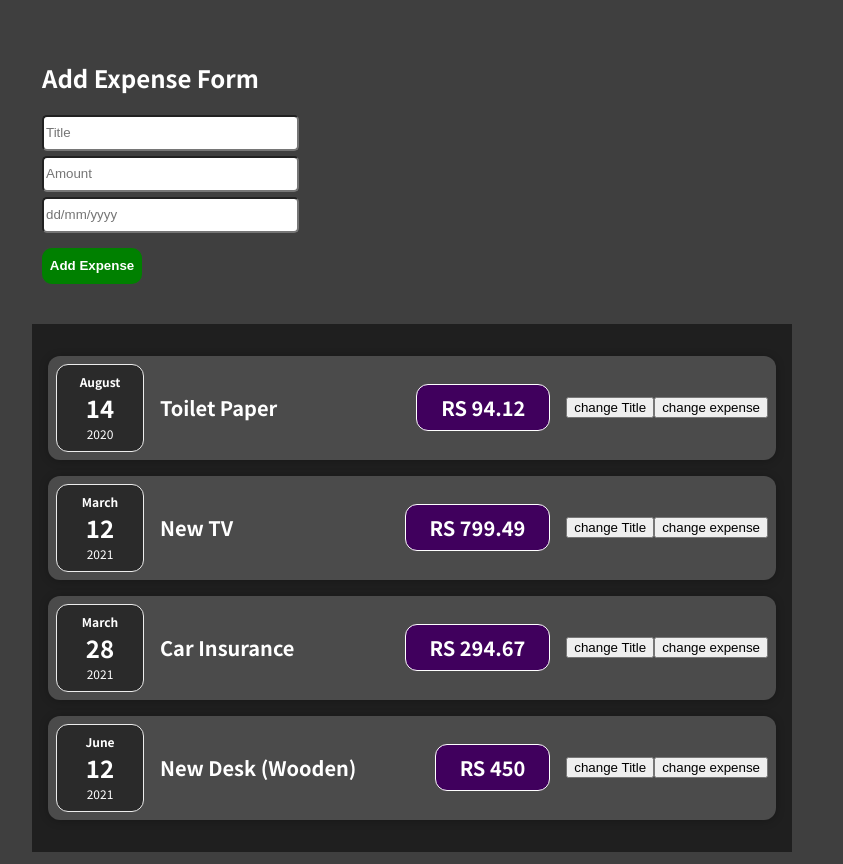
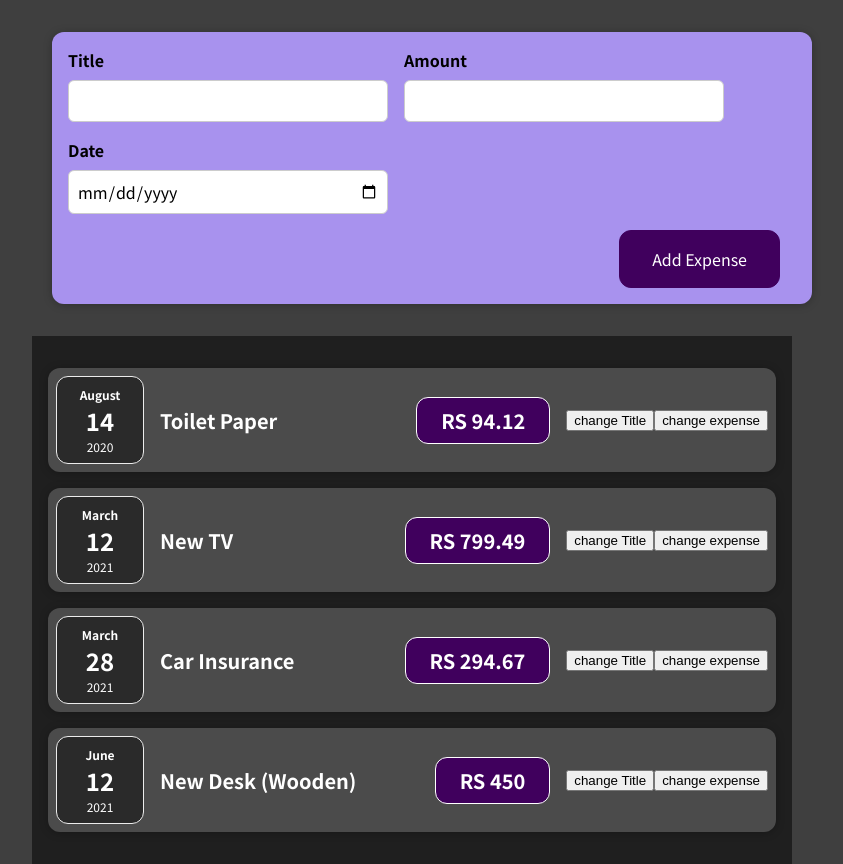
Before and after one commit to venkatesh780/sharp-react-project, a React (Create React App) app: page / in a window 1280 px wide. Shown: the whole page, without its empty margins (208-1051 px from the left). Built offline with nearby package versions, Linux system fonts and the light colour scheme.

Commit message:
created 3 state variables for title,amount and date in ExpenseForm component

```diff
--- a/src/App.js
+++ b/src/App.js
@@ -1,12 +1,12 @@
-import ExpenseForm from "./components/expenses/ExpenseForm";
 import Expenses from "./components/expenses/Expenses";
+import NewExpenseForm from "./components/expenses/NewExpenseForm";
 import { expenses } from "./utils/config";
 
 const App = () => {
   const locationOfExpenditure = "Food";
   return (
     <div>
-      <ExpenseForm />
+      <NewExpenseForm />
       <Expenses expenses={expenses} />
     </div>
   );
--- a/src/components/expenses/ExpenseForm.css
+++ b/src/components/expenses/ExpenseForm.css
@@ -1,26 +1,26 @@
-.expense-form-container {
+.new-expense__controls {
   display: flex;
-  flex-direction: column;
-  padding: 10px;
-  margin: 30px auto;
+  flex-wrap: wrap;
+  gap: 1rem;
+  margin-bottom: 1rem;
+  text-align: left;
 }
-input {
+
+.new-expense__control label {
+  font-weight: bold;
+  margin-bottom: 0.5rem;
   display: block;
-  margin-bottom: 5px;
-  height: 36px;
-  width: 33%;
-  border-radius: 5px;
 }
-.add-expense-btn {
-  width: 100px;
-  height: 36px;
-  background-color: green;
-  color: white;
-  font-weight: bold;
-  border: none;
-  border-radius: 10px;
-  margin-top: 10px;
+
+.new-expense__control input {
+  font: inherit;
+  padding: 0.5rem;
+  border-radius: 6px;
+  border: 1px solid #ccc;
+  width: 20rem;
+  max-width: 100%;
 }
-.expense-form-heading {
-  color: white;
+
+.new-expense__actions {
+  text-align: right;
 }
--- a/src/components/expenses/ExpenseForm.js
+++ b/src/components/expenses/ExpenseForm.js
@@ -1,22 +1,52 @@
+import { useState } from "react";
 import "./ExpenseForm.css";
-import { expenses } from "../../utils/config";
 
 const ExpenseForm = () => {
+  const [enteredTitle, setEnteredTitle] = useState();
+  const [enteredAmount, setEnteredAmount] = useState();
+  const [enteredDate, setEnteredDate] = useState();
+  const titleChangeHandler = (e) => {
+    setEnteredTitle(e.target.value);
+  };
+  const amountChangeHandler = (e) => {
+    setEnteredAmount(e.target.value);
+  };
+  const dateChangeHandler = (e) => {
+    setEnteredDate(e.target.value);
+  };
+  console.log(enteredTitle);
+  console.log(enteredAmount);
+  console.log(enteredDate);
   return (
-    <div className="expense-form-container">
-      <h2 className="expense-form-heading">Add Expense Form</h2>
-      <div>
-        <form
-          onChange={(e) => {
-            console.log(e.target.value);
-          }}>
-          <input type="text" id="expense-title" placeholder="Title" />
-          <input type="text" id="expense-amount" placeholder="Amount" />
-          <input type="text" id="expense-date" placeholder="dd/mm/yyyy" />
-        </form>
+    <form>
+      <div className="new-expense__controls">
+        <div className="new-expense__control">
+          <label>Title</label>
+          <input type="text" onChange={titleChangeHandler} />
+        </div>
+        <div className="new-expense__control">
+          <label>Amount</label>
+          <input
+            type="number"
+            min="0.01"
+            step="0.01"
+            onChange={amountChangeHandler}
+          />
+        </div>
+        <div className="new-expense__control">
+          <label>Date</label>
+          <input
+            type="date"
+            min="2019-01-01"
+            max="2022-12-31"
+            onChange={dateChangeHandler}
+          />
+        </div>
       </div>
-      <button className="add-expense-btn">Add Expense</button>
-    </div>
+      <div className="new-expense__actions">
+        <button type="submit">Add Expense</button>
+      </div>
+    </form>
   );
 };
 
--- /dev/null
+++ b/src/components/expenses/NewExpenseForm.css
@@ -0,0 +1,38 @@
+.new-expense {
+  background-color: #a892ee;
+  padding: 1rem;
+  margin: 2rem auto;
+  width: 50rem;
+  max-width: 95%;
+  border-radius: 12px;
+  text-align: center;
+  box-shadow: 0 1px 8px rgba(0, 0, 0, 0.25);
+}
+
+.new-expense button {
+  font: inherit;
+  cursor: pointer;
+  padding: 1rem 2rem;
+  border: 1px solid #40005d;
+  background-color: #40005d;
+  color: white;
+  border-radius: 12px;
+  margin-right: 1rem;
+}
+
+.new-expense button:hover,
+.new-expense button:active {
+  background-color: #510674;
+  border-color: #510674;
+}
+
+.new-expense button.alternative {
+  color: #220131;
+  border-color: transparent;
+  background-color: transparent;
+}
+
+.new-expense button.alternative:hover,
+.new-expense button.alternative:active {
+  background-color: #ddb3f8;
+}
--- /dev/null
+++ b/src/components/expenses/NewExpenseForm.js
@@ -0,0 +1,12 @@
+import "./NewExpenseForm.css";
+import ExpenseForm from "./ExpenseForm";
+
+const NewExpenseForm = () => {
+  return (
+    <div className="new-expense">
+      <ExpenseForm />
+    </div>
+  );
+};
+
+export default NewExpenseForm;
```
